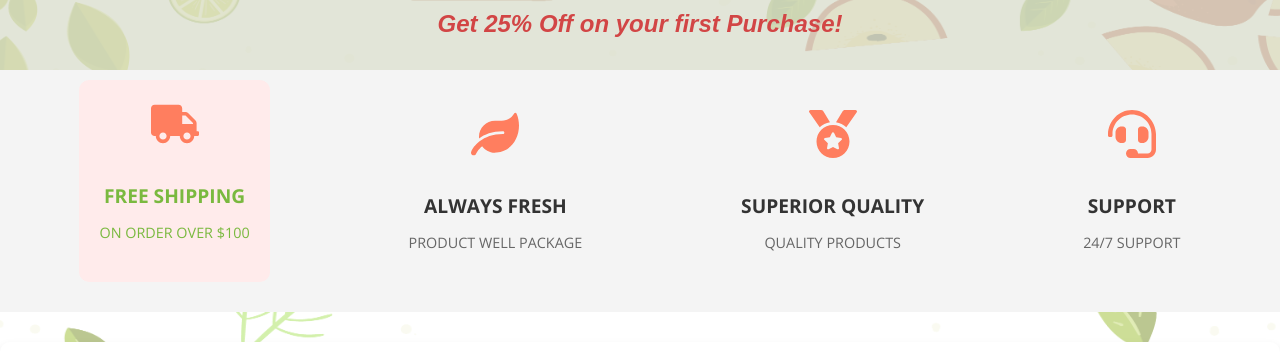
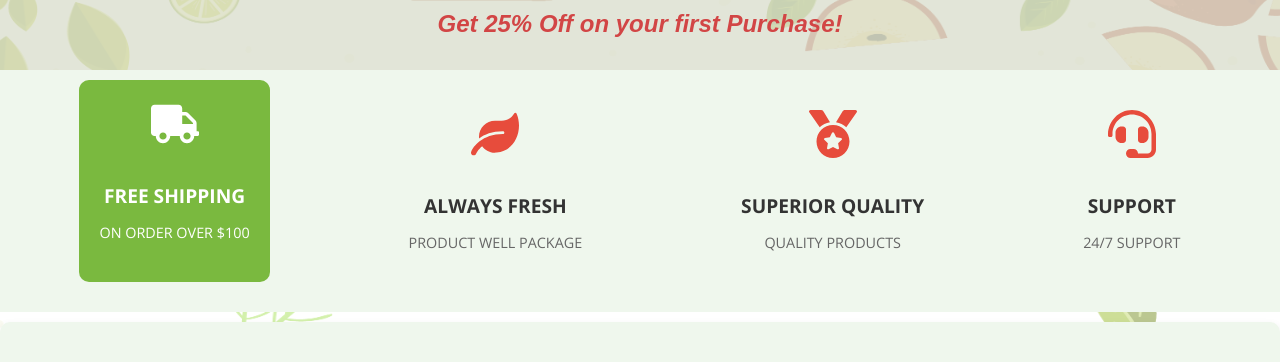
Before and after one commit to thummasreddy/red_green_front_end, a React (Create React App) app: page / in a window 1280 px wide. In both pictures the pointer is over the element 174 px from the left and 867 px from the top of the page. Shown: the part 676-1038 px from the top of the page. Built offline with nearby package versions, Linux system fonts and the light colour scheme.

Commit message:
worked on Home Feature and Produce css

```diff
--- a/src/Components/Home/Home.css
+++ b/src/Components/Home/Home.css
@@ -92,12 +92,14 @@
   color: #D24545;
 }
 
+/* App.css */
+/* Style for the features */
 .features-container {
   display: flex;
   justify-content: space-around;
   align-items: center;
   padding: 20px;
-  background-color: #f4f4f4;
+  background-color: #eff7ed;
 }
 
 .feature {
@@ -110,18 +112,18 @@
 
 .feature:hover {
   transform: translateY(-10px); /* Move the feature up on hover */
-  background-color: #ffebeb; /* Change background color on hover */
+  background-color: #7ab93f; /* Change background color on hover */
 }
 
 .feature-icon {
   font-size: 3rem;
   margin-bottom: 10px;
-  color: #ff7e5f; /* Adjust the color to match your design */
+  color: #e74c3c; /* Adjust the color to match your design */
   transition: color 0.3s ease; /* Add transition for smooth hover effect */
 }
 
-.feature-icon:hover {
-  color: #7ab93f; /* Change color on hover */
+.feature:hover .feature-icon {
+  color: white; /* Change icon color on hover */
 }
 
 .feature h3 {
@@ -139,15 +141,16 @@
 
 .feature:hover h3,
 .feature:hover p {
-  color: #7ab93f; /* Change text color on hover */
+  color: white; /* Change text color on hover */
 }
+
 
 /* Produce container styling */
 .produce-container {
   padding: 50px;
-  background-color: #fff; /* White background for better contrast */
+  background-color: #eff7ed; /* White background for better contrast */
   text-align: center;
-  margin-top: 30px; /* Space above the produce section */
+  margin-top: 10px; /* Space above the produce section */
   border-radius: 10px; /* Rounded corners */
   box-shadow: 0 4px 8px rgba(0, 0, 0, 0.1); /* Subtle shadow */
 }
```
Also changed, not shown: src/Components/Home/Home.js (indentation only).
